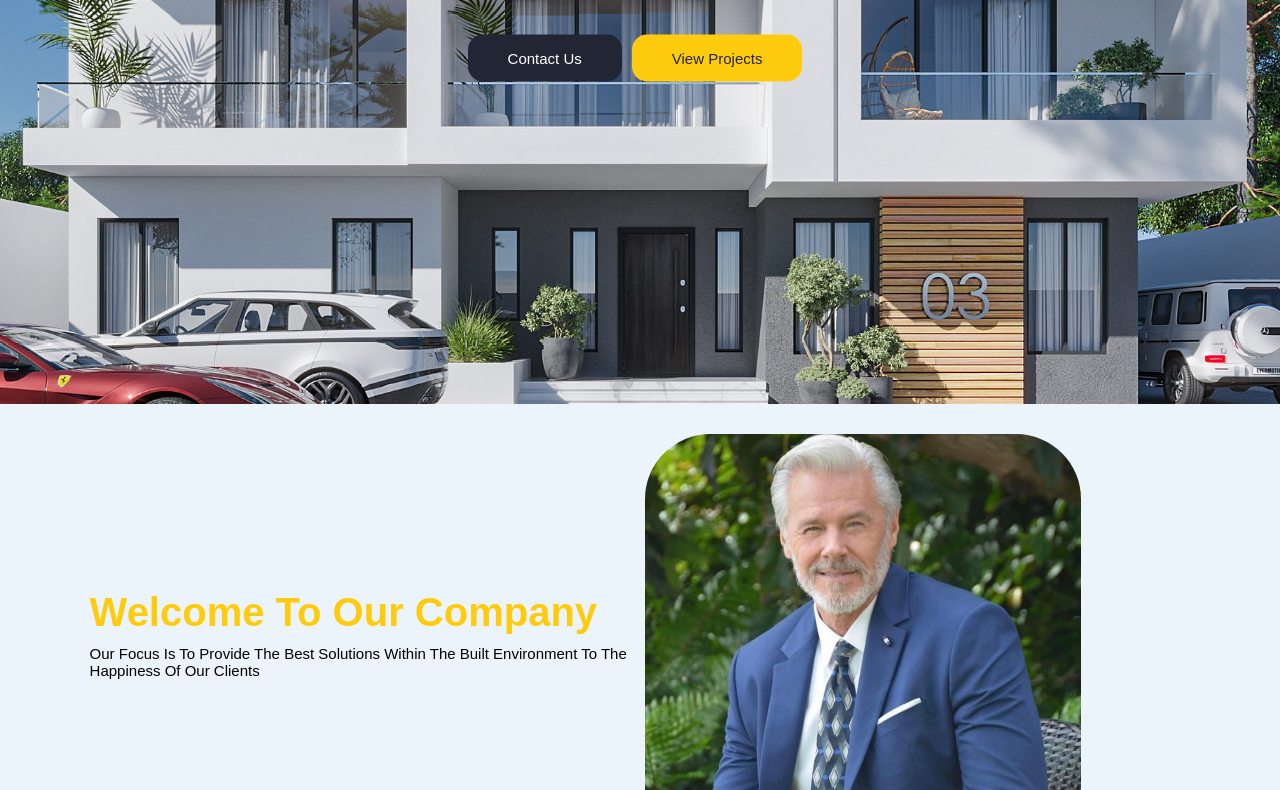
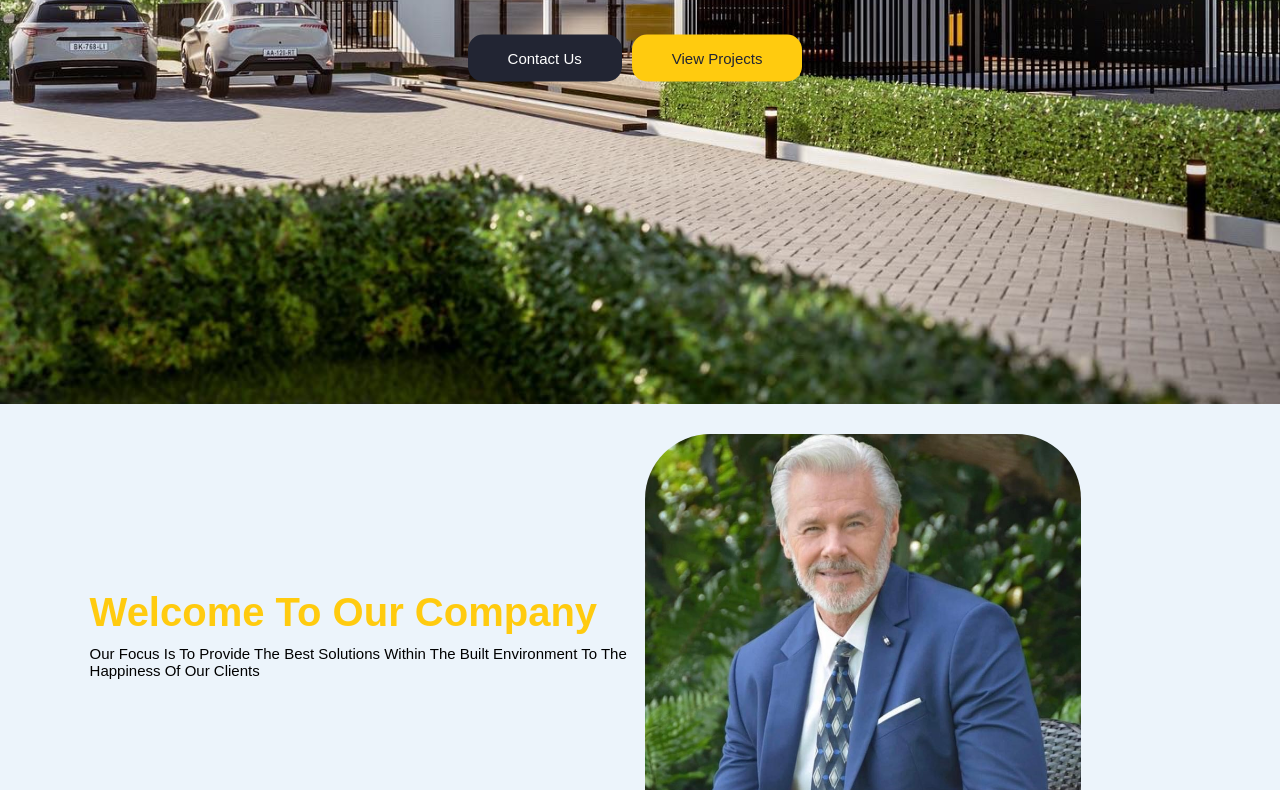
Before and after one commit to carloskiprotich/walterconstructions, a plain HTML site: page index.html in a window 1280 px wide. Shown: the part 470-1260 px from the top of the page. Drawn offline with Linux system fonts and the light colour scheme.

Commit message:
Update STYLE.CSS

```diff
--- a/STYLE.CSS
+++ b/STYLE.CSS
@@ -85,7 +85,7 @@ html {
 }
 
 .background-image {
-    background: url(IMAGES/cover1.jpg);
+    background: url(IMAGES/cover3.jpg);
     width: 100%;
     height: 100vh;
     background-size: cover;
```
